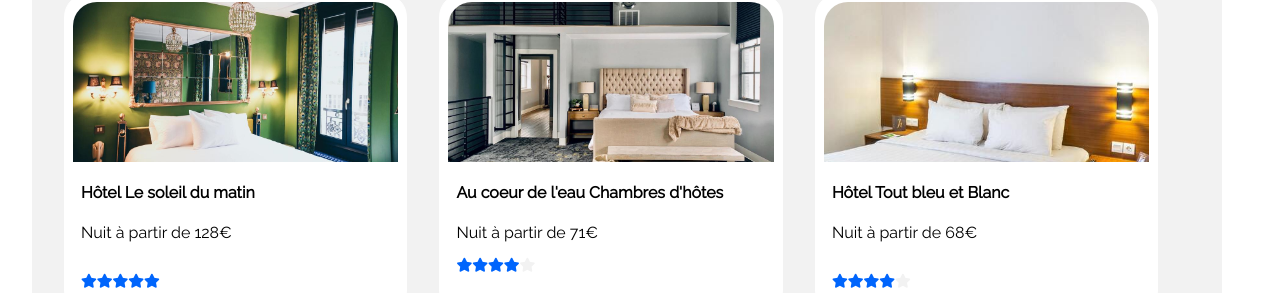
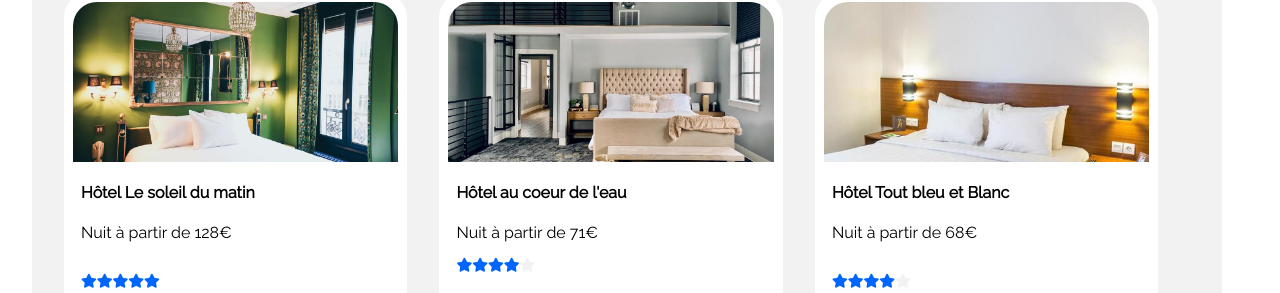
Before and after one commit to ArthurB2077/reservia, a plain HTML site: page index.html in a window 1280 px wide. Shown: the part 1431-1724 px from the top of the page. Drawn offline with Linux system fonts and the light colour scheme.

Commit message:
Update details

```diff
--- a/index.html
+++ b/index.html
@@ -211,7 +211,7 @@
                     <a class="rsv-popular--card rsv-popular--card__space" href="emptyLink.html">
                         <img class="rsv-lodging--images__pop"  src="images/hebergements/3_medium/aw-creative-VGs8z60yT2c-unsplash.jpg" alt="Image d'une chambre d'hôtel"/>
                         <div class="rsv-popular--cardcontent">
-                            <h4 class="rsv-popular--hotel">Au coeur de l'eau Chambres d'hôtes</h4>
+                            <h4 class="rsv-popular--hotel">Hôtel au coeur de l'eau</h4>
                             <p class="rsv-popular--nightprice">Nuit à partir de 71€</p>
                             <div class="rsv-lodging--rating rsv-popular__rating rsv-popular-rating__modifier">
                                 <i class="fas fa-star fa-sm rsv-lodging--rating_star checked"></i>
```
